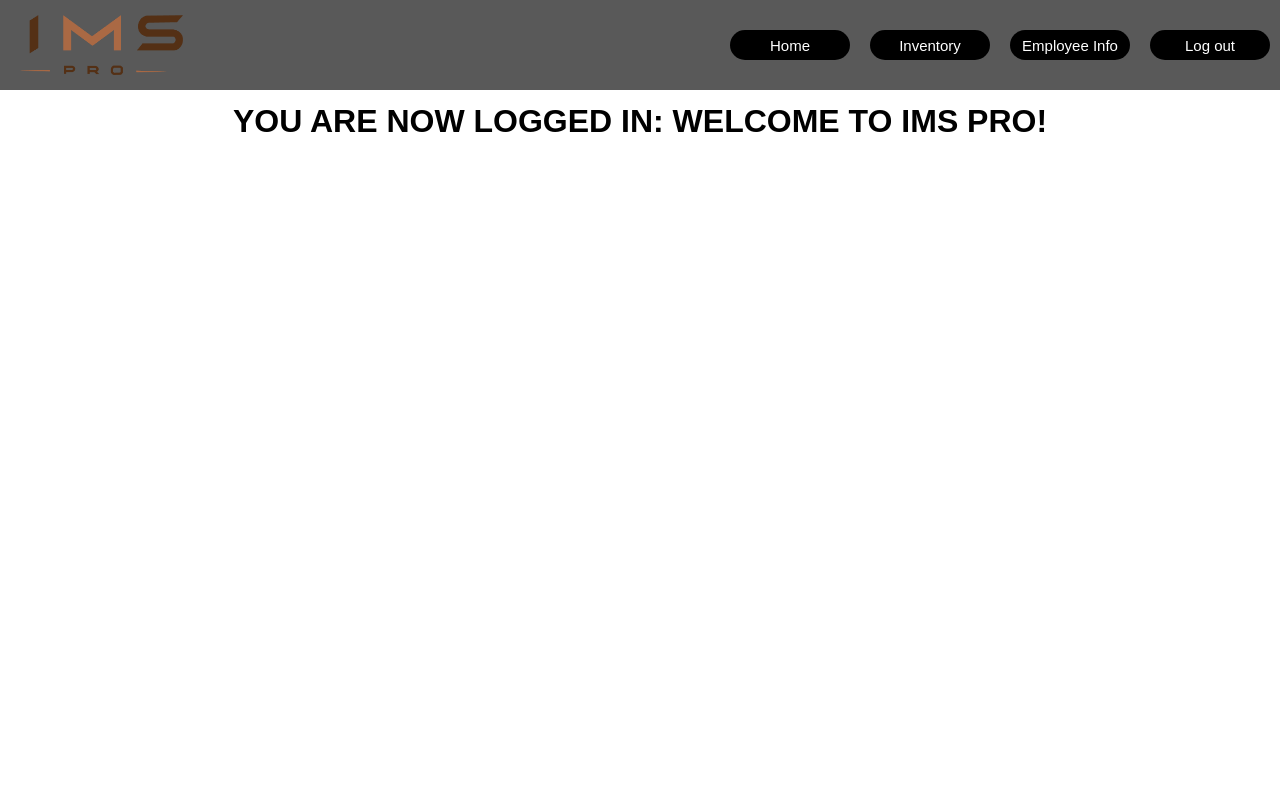
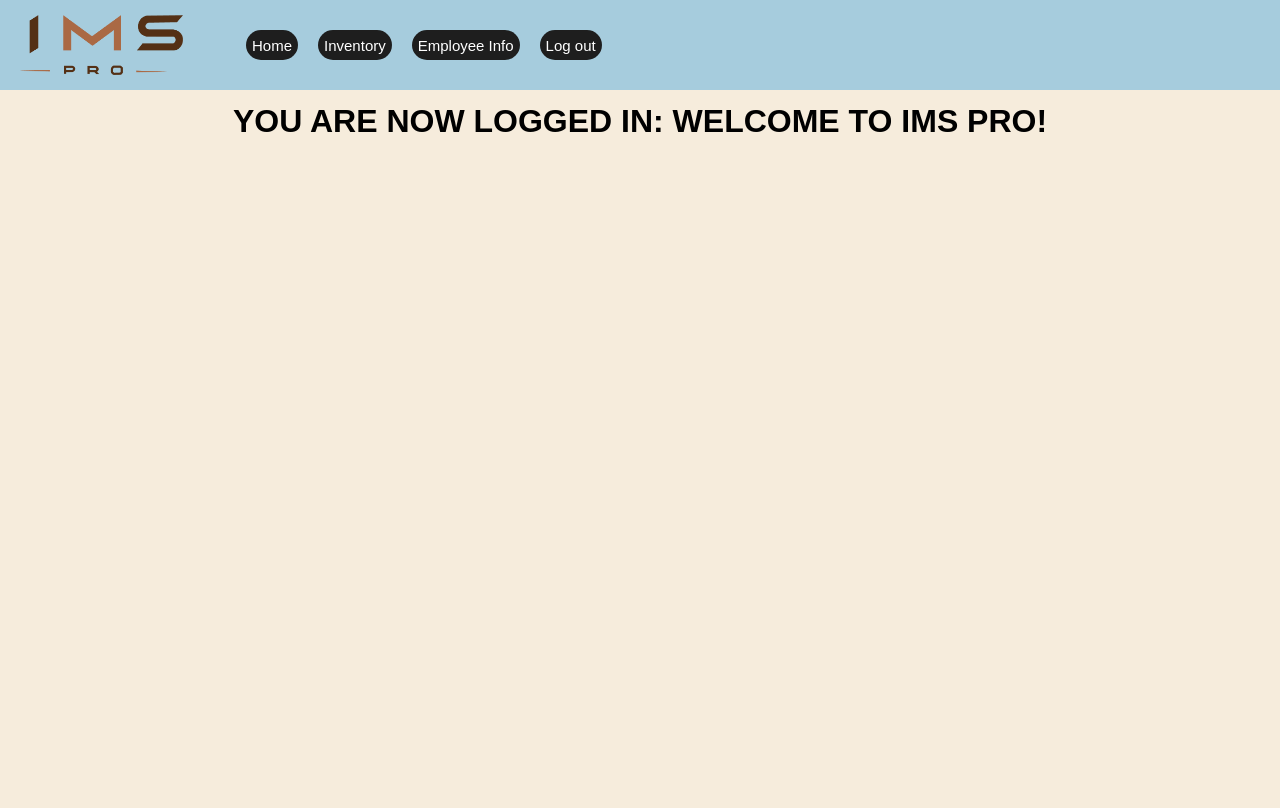
Before and after one commit to BedHeadNinja/SE-Project-416-GD, a Python web app: template IMS/IMS/templates/index.html in a window 1280 px wide. Run offline with Jinja, Linux system fonts and the light colour scheme; the template is opened without the code that fills it, so the values that code supplies are empty.

Commit message:
Update UI styles for body and header elements

```diff
--- a/IMS/IMS/static/UI.css
+++ b/IMS/IMS/static/UI.css
@@ -1,6 +1,7 @@
  body {
    font-family: Arial, Helvetica, sans-serif;
    height: 100vh;
+   background-color: #f6ecdc;
  }
 
  p {
@@ -11,7 +12,7 @@
    display: flex;
    flex-direction: row;
    justify-content: space-between;
-   background-color: rgb(89, 89, 89);
+   background-color: #a6ccdd;
    top: 0;
    right: 0;
    left: 0;
@@ -29,12 +30,13 @@
    margin-left: 30px;
    margin-right: 10px;
    gap:10px;
+   width:80%;
  }
 
  .menu-button {
-   width: 120px;
+   width: fit-content;
    height: 30px;
-   background-color: black;
+   background-color: rgb(30, 30, 30);
    color: white;
    border: none;
    font-size: 15px;
@@ -133,7 +135,7 @@ thead th {
   position: sticky;
   top: 0;
   background: #f9f8f5;
-  z-inex: 999;
+  z-inex: 2;
 }
 
 thead tr {
```
